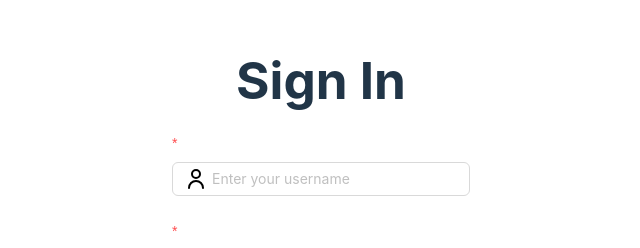
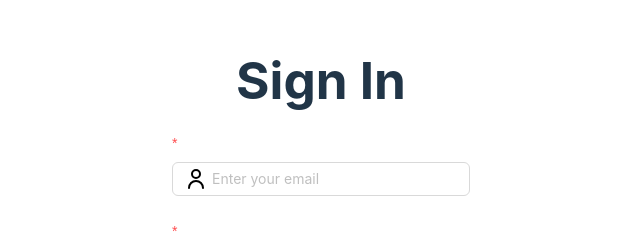
Before and after one commit to RogovGreg/mocktail, a React (Vite) app in the folder frontend/: page /login in a window 1280 px wide. Shown: the part 192-440 px from the top of the page, without its empty margins (319-959 px from the left). Built offline with nearby package versions, Linux system fonts and the light colour scheme.

Commit message:
Target auth service when logging in

```diff
--- a/frontend/src/pages/Login/Login.tsx
+++ b/frontend/src/pages/Login/Login.tsx
@@ -11,7 +11,8 @@ export const LoginPage = () => {
 
   const onFormSubmit = async (values: TLoginFormValues) => {
     try {
-      const response = await fetch('/api/v1/login', {
+      // TODO Change this path to be just /login ?
+      const response = await fetch('/api/v1/auth/login', {
         method: 'POST',
         headers: {
           'Content-Type': 'application/json',
@@ -40,12 +41,12 @@ export const LoginPage = () => {
       layout="vertical"
     >
       <Form.Item
-        label="Login"
-        name="login"
-        rules={[{ required: true, message: 'Please input your login!' }]}
+        label="Email"
+        name="email"
+        rules={[{ required: true, message: 'Please input your email!' }]}
       >
         <Input
-          placeholder="Enter your username"
+          placeholder="Enter your email"
           prefix={
             <svg style={{ color: 'rgba(0,0,0,.25)' }} width="800px" height="800px" viewBox="0 0 24 24" fill="none" xmlns="http://www.w3.org/2000/svg">
               <path d="M5 21C5 17.134 8.13401 14 12 14C15.866 14 19 17.134 19 21M16 7C16 9.20914 14.2091 11 12 11C9.79086 11 8 9.20914 8 7C8 4.79086 9.79086 3 12 3C14.2091 3 16 4.79086 16 7Z" stroke="#000000" stroke-width="2" stroke-linecap="round" stroke-linejoin="round"/>
```
